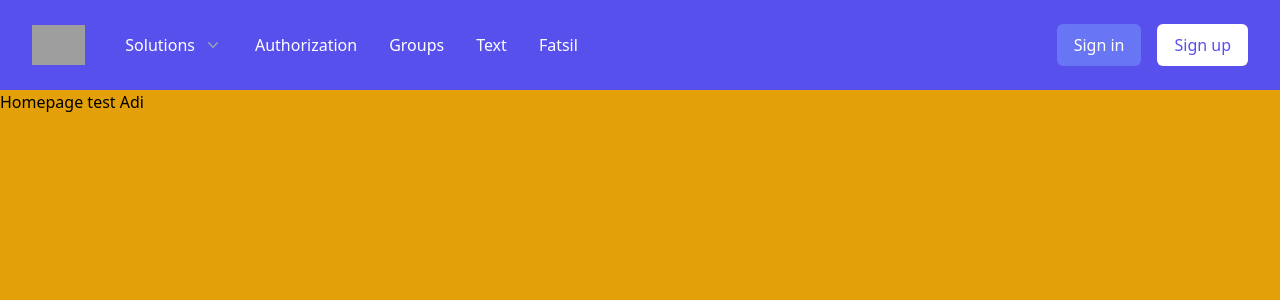
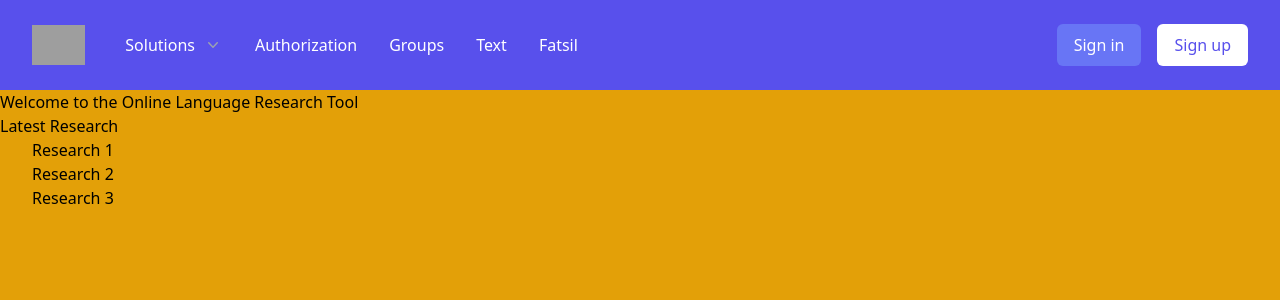
Before and after one commit to SWEN90016-Project/client, a React (Vite) app: page /Homepage in a window 1280 px wide. Shown: the top 300 px of the page. Built offline with nearby package versions, Linux system fonts and the light colour scheme; grey boxes are pictures that could not be loaded.

Commit message:
research extension

```diff
--- a/src/components/Homepage.js
+++ b/src/components/Homepage.js
@@ -10,8 +10,19 @@ function Homepage() {
       <main>
         <Outlet />
       </main>
-      <h1>Homepage test Adi</h1>
-      <footer></footer>
+      <h1>Welcome to the Online Language Research Tool </h1>
+      <div class="columns-1"></div>
+      <body>
+        <p>Latest Research</p>
+
+        <ul class="list-decimal">
+          <li class="indent-8"> Research 1</li>
+          <li class="indent-8">Research 2</li>
+          <li class="indent-8">Research 3</li>
+        </ul>
+      </body>
+
+      <footer> </footer>
     </div>
   );
 }
```
